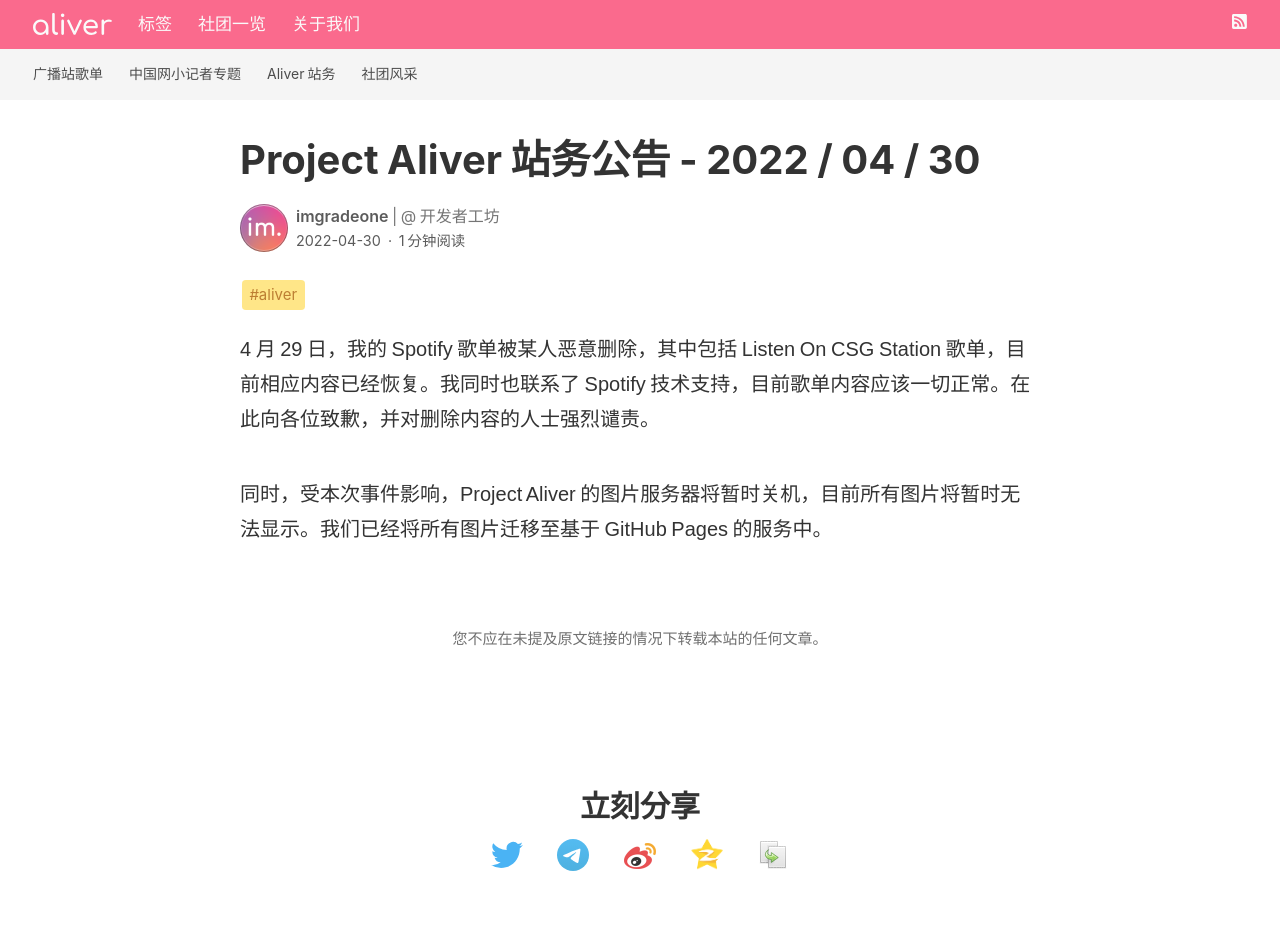
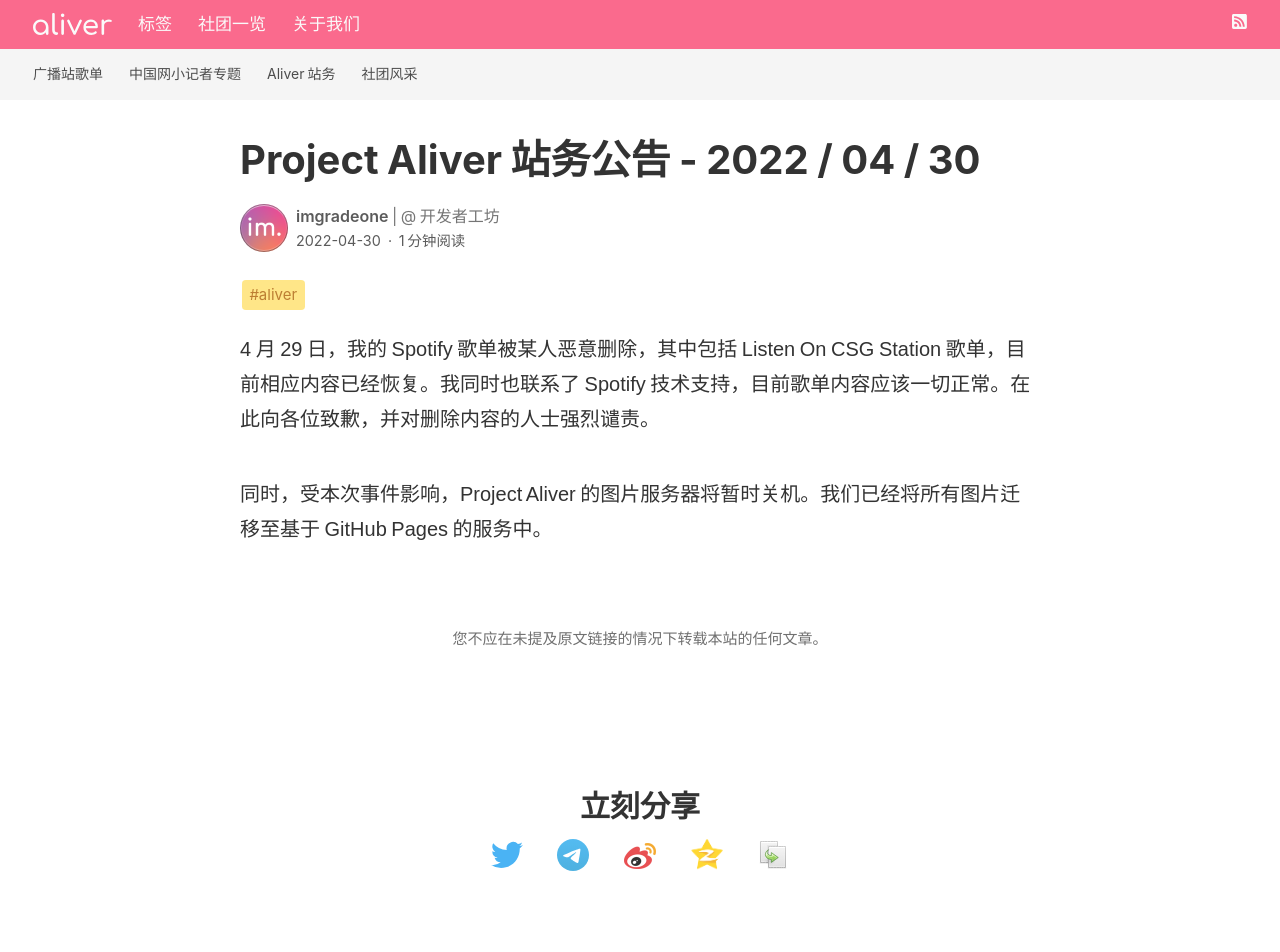
Before and after one commit to devswork-glzx/aliver, a Jekyll site: the page built from _posts/2022-04-30-aliver-announcement-202204.md, in a window 1280 px wide and 1400 px high. Shown: the top 952 px of the window. Built offline with Jekyll 4.4.1, drawn with Linux system fonts in a browser that asks for light colours; our own code applies the rules of GitHub Pages for plain Markdown files; some of the changed text lies outside the part shown.

Commit message:
add news

```diff
--- a/_posts/2022-04-30-aliver-announcement-202204.md
+++ b/_posts/2022-04-30-aliver-announcement-202204.md
@@ -9,4 +9,4 @@
 
 4 月 29 日，我的 Spotify 歌单被某人恶意删除，其中包括 Listen On CSG Station 歌单，目前相应内容已经恢复。我同时也联系了 Spotify 技术支持，目前歌单内容应该一切正常。在此向各位致歉，并对删除内容的人士强烈谴责。
 
-同时，受本次事件影响，Project Aliver 的图片服务器将暂时关机，目前所有图片将暂时无法显示。我们已经将所有图片迁移至基于 GitHub Pages 的服务中。
+同时，受本次事件影响，Project Aliver 的图片服务器将暂时关机。我们已经将所有图片迁移至基于 GitHub Pages 的服务中。
```
Also changed, not shown: _posts/2022-04-27-news-2022-robot-contest.md (added, +17 -0 lines).
